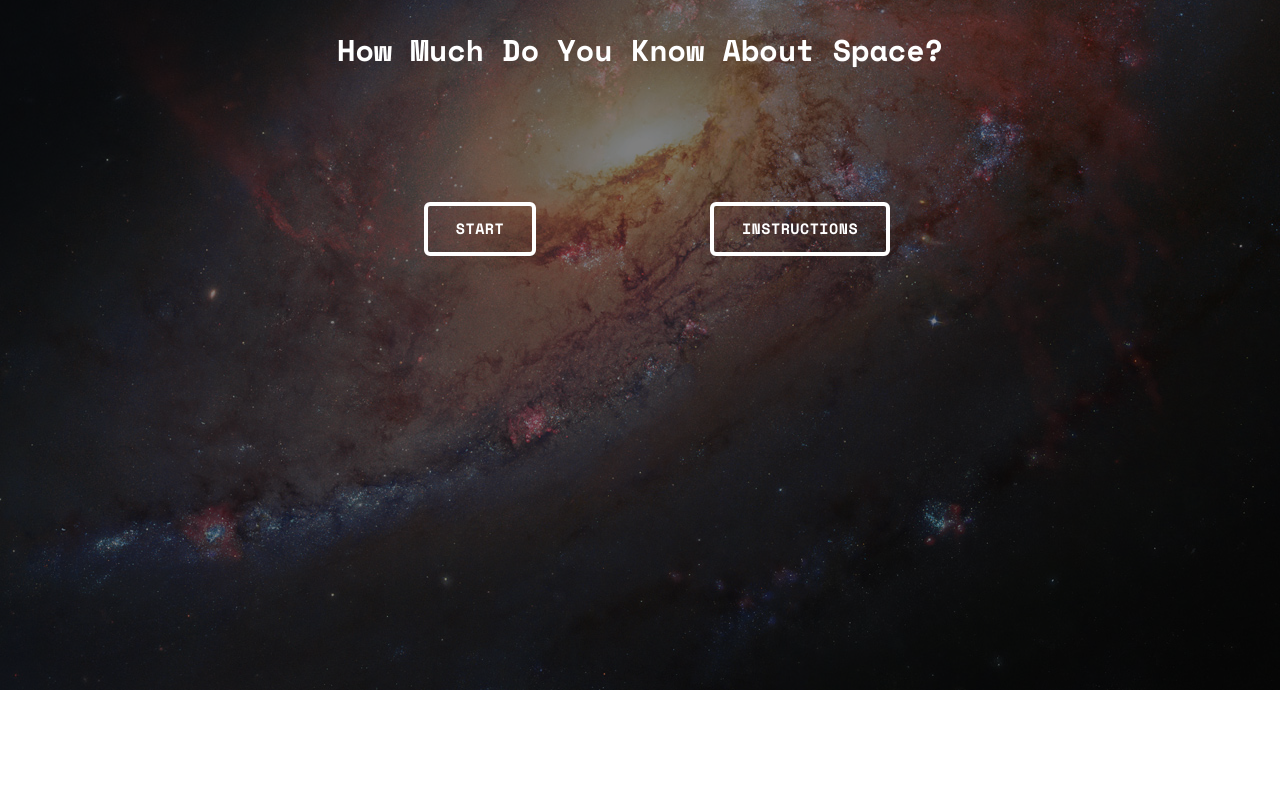
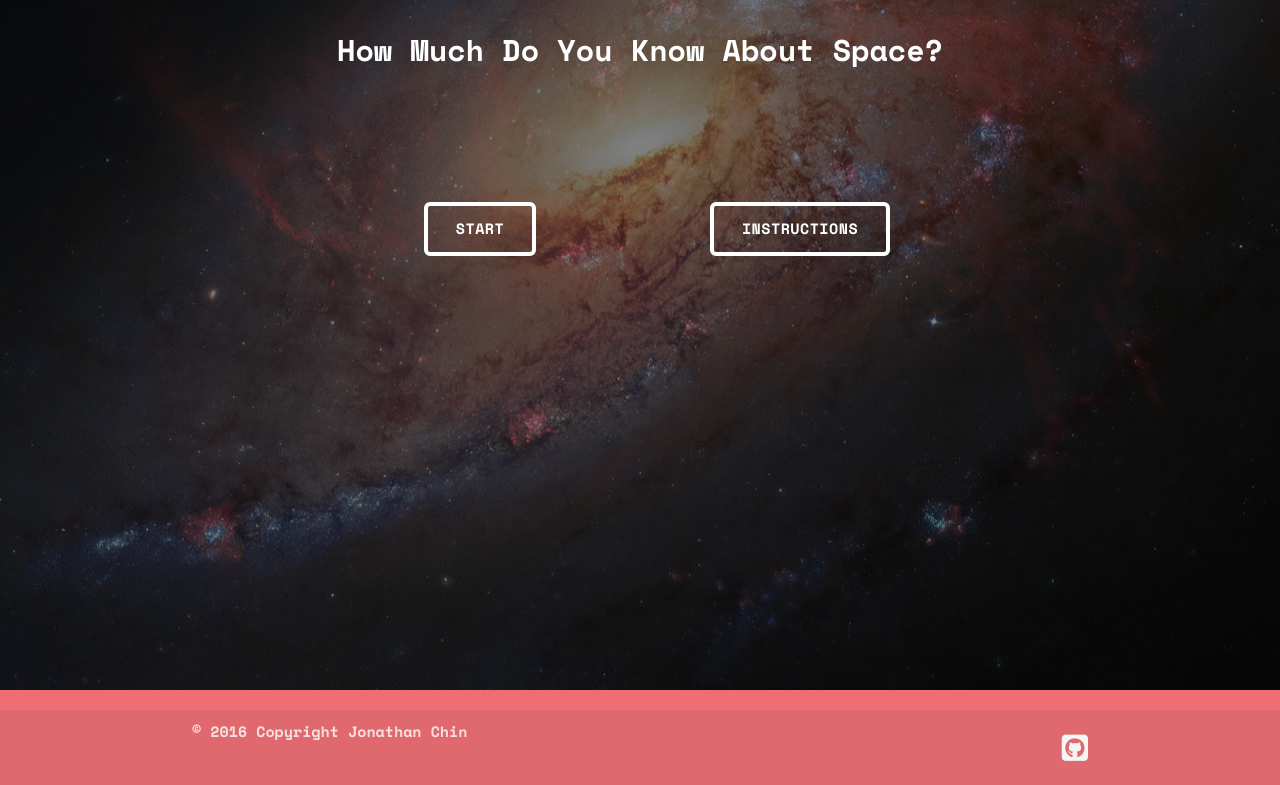
Before and after one commit to tdolan21/trivia-game, a plain HTML site: page index.html in a window 1280 px wide. Shown: the part 320-1105 px from the top of the page. Before the commit the page ends 1010 px from the top, so only its background shows below. Drawn offline with nearby package versions, Linux system fonts and the light colour scheme.

Commit message:
updated readme || added footer

```diff
--- a/assets/css/styles.css
+++ b/assets/css/styles.css
@@ -2,6 +2,21 @@ body {
   font-family: 'Space Mono', monospace;
   /*padding-bottom: 70px;*/
   font-weight: 400;
+  /*FOOTER RULES*/
+  display: flex;
+    min-height: 100vh;
+    flex-direction: column;
+}
+main {
+   flex: 1 0 auto;
+ }
+
+footer.page-footer {
+  margin-top: 0;
+}
+
+#gitIcon {
+  line-height: 55px ;
 }
 
 /*****************
--- a/index.html
+++ b/index.html
@@ -92,7 +92,14 @@
             <a href="#!" class="modal-action modal-close waves-effect waves-green btn-flat tooltipped" data-position="bottom" data-delay="50" data-tooltip="I Get It Already." id="instructionConfirm">Ok</a>
         </div>
     </div>
-
+     <footer class="page-footer">
+            <div class="footer-copyright">
+                <div class="container">
+                © 2016 Copyright Jonathan Chin
+                <a class="grey-text text-lighten-4 right" href="https://github.com/chinjon/trivia-game"target="_blank"><i class="fa fa-github-square fa-2x" aria-hidden="true" id="gitIcon"></i></a>
+                </div>
+              </div>
+            </footer>
 
 
     <!-- JQUERY CDN -->
```
Also changed, not shown: 1 other file.
